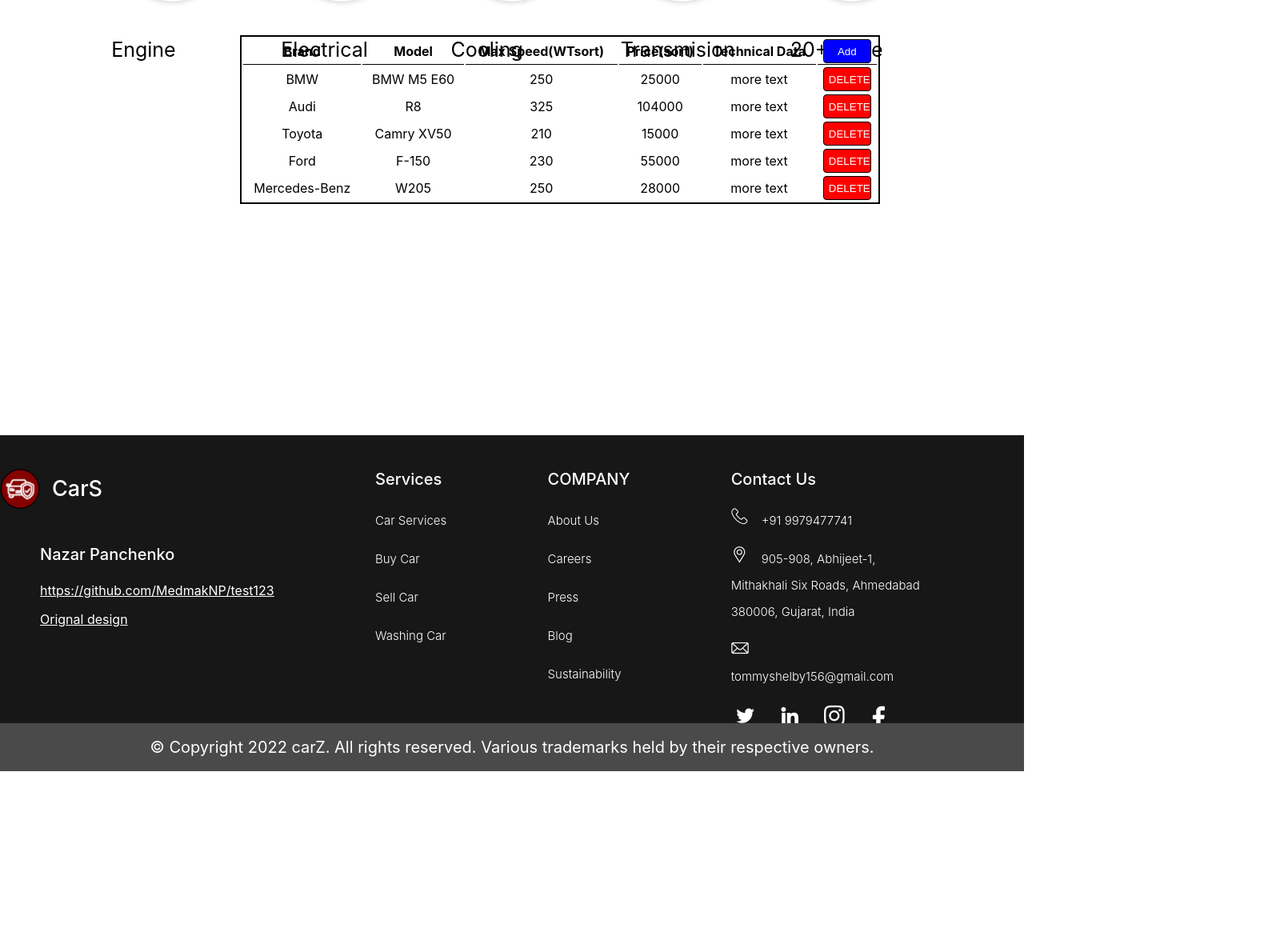
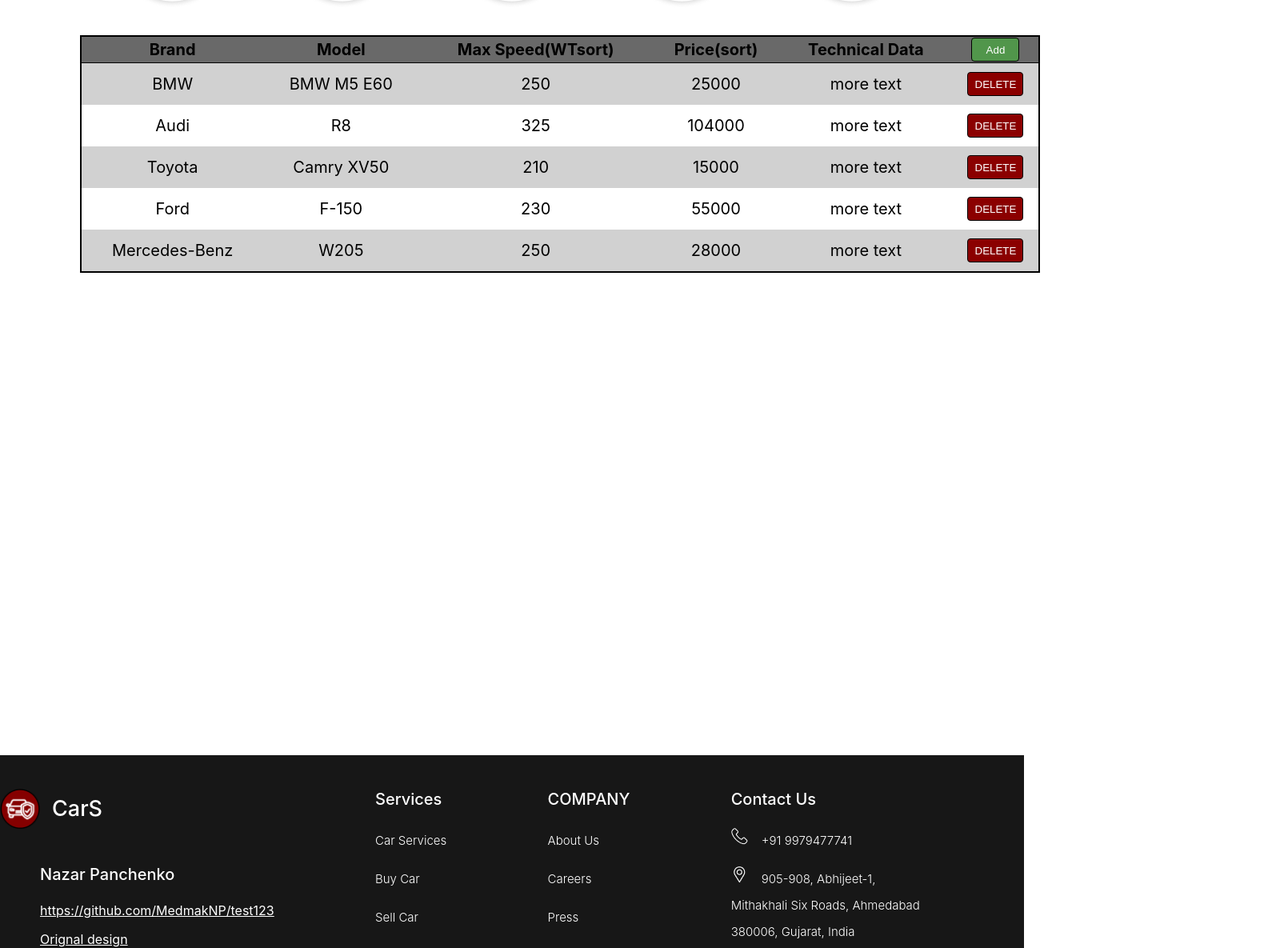
Before and after one commit to MedmakNP/CarS_React_App, a React (Create React App) app: page / in a window 1280 px wide. Shown: the part 4669-5854 px from the top of the page at 80% size, 1580 px wide, since content can reach past the window. Before the commit the page ends 5633 px from the top, so only its background shows below. Built offline with nearby package versions, Linux system fonts and the light colour scheme.

Commit message:
fix setState,bind abd tadleView

```diff
--- a/src/Content/Contacts/Contacts.js
+++ b/src/Content/Contacts/Contacts.js
@@ -1,81 +1,20 @@
 import { Component } from 'react';
-import classes from './Contacts.module.css';
-import logo from '../Images/logo.png';
-import telephone from '../Images/telephone.png';
-import placeholder from '../Images/placeholder.png';
-import mail from '../Images/mail.png';
-import linkedin from '../Images/linkedin.png';
-import instagram from '../Images/instagram.png';
-import facebook from '../Images/facebook.png';
-import twitter from '../Images/twitter.png';
+
+import ContactsView from './ContactsView'
 
 class Contacts extends Component {
   constructor(props) {
     super(props);
     this.state = {
-      ref: 'https://www.figma.com/file/0NIWEwA3N0YrEMvdnfT2Dy/CarDealership?node-id=113%3A977&t=PoZrAlLbrVhbswlm-0',
       title: 'Orignal design',
       text: '905-908, Abhijeet-1, Mithakhali Six Roads, Ahmedabad 380006, Gujarat, India'
     };
   }
 
   render() {
-    const { ref, title, text } = this.state;
+    const { title, text } = this.state;
     return (
-      <div className={classes.contacts}>
-        <div className={classes.container}>
-          <div className={classes.wrapper}>
-            <div className={classes.logoWrap}>
-              <img src={logo} className={classes.logo} alt="logo" />
-              <p className={classes.logoTitle}>CarS</p>
-            </div>
-            <div className={classes.inner}>
-              <p className={classes.title}>Nazar Panchenko</p>
-              <a href="https://github.com/MedmakNP/test123" className={classes.link}>https://github.com/MedmakNP/test123</a>
-              <p />
-              <a href={ref} className={classes.link}>{title}</a>
-            </div>
-          </div>
-          <div className={classes.wrap}>
-            <div className={classes.element}>
-              <p className={classes.title}>Services</p>
-              <p className={classes.text}>Car Services</p>
-              <p className={classes.text}>Buy Car </p>
-              <p className={classes.text}>Sell Car</p>
-              <p className={classes.text}>Washing Car</p>
-            </div>
-            <div className={classes.element}>
-              <p className={classes.title}>COMPANY</p>
-              <p className={classes.text}>About Us</p>
-              <p className={classes.text}>Careers</p>
-              <p className={classes.text}>Press</p>
-              <p className={classes.text}>Blog</p>
-              <p className={classes.text}>Sustainability</p>
-            </div>
-            <div className={classes.element}>
-              <p className={classes.title}>Contact Us</p>
-              <p className={classes.text}>
-                <img src={telephone} className={classes.icon} alt="" />
-                +91 9979477741
-              </p>
-              <p className={classes.text}>
-                <img src={placeholder} className={classes.icon} alt="" />
-                {text}
-              </p>
-              <p className={classes.text}>
-                <img src={mail} className={classes.icon} alt="" />
-                tommyshelby156@gmail.com
-              </p>
-              <div className={classes.imgWrap}>
-                <img src={twitter} className={classes.img} alt="" />
-                <img src={linkedin} className={classes.img} alt="" />
-                <img src={instagram} className={classes.img} alt="" />
-                <img src={facebook} className={classes.img} alt="" />
-              </div>
-            </div>
-          </div>
-        </div>
-      </div>
+      <ContactsView  title = {title} text = {text}/>
     );
   }
 }
--- a/src/Content/Contacts/ContactsView.js
+++ b/src/Content/Contacts/ContactsView.js
@@ -0,0 +1,74 @@
+import { Component } from 'react';
+import classes from './Contacts.module.css';
+import logo from '../Images/logo.png';
+import telephone from '../Images/telephone.png';
+import placeholder from '../Images/placeholder.png';
+import mail from '../Images/mail.png';
+import linkedin from '../Images/linkedin.png';
+import instagram from '../Images/instagram.png';
+import facebook from '../Images/facebook.png';
+import twitter from '../Images/twitter.png';
+
+class ContactsView extends Component {
+    render() {
+      const { title, text } = this.props;
+      return (
+        <div className={classes.contacts}>
+          <div className={classes.container}>
+            <div className={classes.wrapper}>
+              <div className={classes.logoWrap}>
+                <img src={logo} className={classes.logo} alt="logo" />
+                <p className={classes.logoTitle}>CarS</p>
+              </div>
+              <div className={classes.inner}>
+                <p className={classes.title}>Nazar Panchenko</p>
+                <a href="https://github.com/MedmakNP/test123" className={classes.link}>https://github.com/MedmakNP/test123</a>
+                <p />
+                <a href="https://www.figma.com/file/0NIWEwA3N0YrEMvdnfT2Dy/CarDealership?node-id=113%3A977&t=PoZrAlLbrVhbswlm-0"
+                className={classes.link}>{title}</a>
+              </div>
+            </div>
+            <div className={classes.wrap}>
+              <div className={classes.element}>
+                <p className={classes.title}>Services</p>
+                <p className={classes.text}>Car Services</p>
+                <p className={classes.text}>Buy Car </p>
+                <p className={classes.text}>Sell Car</p>
+                <p className={classes.text}>Washing Car</p>
+              </div>
+              <div className={classes.element}>
+                <p className={classes.title}>COMPANY</p>
+                <p className={classes.text}>About Us</p>
+                <p className={classes.text}>Careers</p>
+                <p className={classes.text}>Press</p>
+                <p className={classes.text}>Blog</p>
+                <p className={classes.text}>Sustainability</p>
+              </div>
+              <div className={classes.element}>
+                <p className={classes.title}>Contact Us</p>
+                <p className={classes.text}>
+                  <img src={telephone} className={classes.icon} alt="" />
+                  +91 9979477741
+                </p>
+                <p className={classes.text}>
+                  <img src={placeholder} className={classes.icon} alt="" />
+                  {text}
+                </p>
+                <p className={classes.text}>
+                  <img src={mail} className={classes.icon} alt="" />
+                  tommyshelby156@gmail.com
+                </p>
+                <div className={classes.imgWrap}>
+                  <img src={twitter} className={classes.img} alt="" />
+                  <img src={linkedin} className={classes.img} alt="" />
+                  <img src={instagram} className={classes.img} alt="" />
+                  <img src={facebook} className={classes.img} alt="" />
+                </div>
+              </div>
+            </div>
+          </div>
+        </div>
+      );
+    }
+  }
+  export default ContactsView;
--- a/src/Content/Table/Table.js
+++ b/src/Content/Table/Table.js
@@ -15,13 +15,14 @@
   }
 
   handleSort = () => {
-    const { isAscending, tableDataArr } = this.state;
+    this.setState(({ isAscending, tableDataArr })=>{
       const newTableDataArr = [...tableDataArr].sort((a, b) => (isAscending ? a.price - b.price : b.price - a.price));
-    this.setState({ tableDataArr: newTableDataArr, isAscending: !isAscending });
-  };
+      return{ tableDataArr: newTableDataArr, isAscending: !isAscending }
+    })
+  }
 
-  sortWTsort = () => {
-    const { isAscending, tableDataArr } = this.state;
+  sortWTsort= () =>{
+    this.setState(({ isAscending, tableDataArr }) => {
       const newArr = [...tableDataArr];
       for (let i = 0; i < newArr.length - 1; i++) {
         for (let j = i + 1; j < newArr.length; j++) {
@@ -32,25 +33,26 @@
           }
         }
       }
-    this.setState({ tableDataArr: newArr, isAscending: !isAscending });
+      return{tableDataArr: newArr, isAscending: !isAscending}
+    });
+  }
+  handleDelete = (index) => {
+    this.setState(({tableDataArr}) => {
+       const newDeleteArr = [...tableDataArr];
+       newDeleteArr.splice(index, 1);
+       return { tableDataArr: newDeleteArr };
+    })
   };
 
-  handleDelete = (index) => {
-    const { tableDataArr } = this.state;
-    const newDeleteArr = [...tableDataArr];
-    newDeleteArr.splice(index, 1);
-    this.setState({ tableDataArr: newDeleteArr }, this.updateTable);
-  };
-
-  handleAdd = () => {
-    const { tableDataArr, tableDataArrAdd } = this.state;
+  handleAdd = () =>{
+    this.setState(({ tableDataArr, tableDataArrAdd }) =>{
       const newAddArr = [...tableDataArr];
       const addArr = [...tableDataArrAdd];
       newAddArr.unshift(addArr[0]);
-    this.setState({ tableDataArr: newAddArr }, this.updateTable);
-  };
-
-  handleData = (e) => {
+      return{ tableDataArr: newAddArr}
+    })
+  }
+  /*handleData = (e) => {
     const { value, name } = e.target;
     const { update } = this.state;
     this.setState({
@@ -67,7 +69,7 @@
     let updateArr = [...tableDataArr];
     updateArr = updateArr.map((item, i) => (i === index ? { ...item, technicalData: update.technicalData } : item));
     this.setState({ tableDataArr: updateArr });
-  };
+  };*/
 
   render() {
     const { tableDataArr } = this.state;
--- a/src/Content/Table/Table.module.css
+++ b/src/Content/Table/Table.module.css
@@ -6,8 +6,8 @@
 }
 .Table{
     width: 100%;
-    height: 500px;
-    padding-left:300px ;
+    height: 900px;
+    padding-left: 100px;
     display: flex;
     justify-content: center;
     align-items: center;
@@ -16,21 +16,25 @@
 
 table {
     border: 2px solid black;
-    width: 800px;
-    height: 200px;
+    width: 1200px;
+    border-collapse:collapse
   }
 
   th {
+    background-color:dimgray;
     border-bottom: 1px solid black;
+    font-size: 20px;
+
   }
-
   td {
+    height: 50px;
+    font-size: 20px;
     text-align: center;
   }
   .btn {
     height: 30px;
-    width: 60px;
-    background-color: red;
+    width: 70px;
+    background-color: darkred;
     border: 1px solid black;
     border-radius: 4px;
     color: white;
@@ -38,8 +42,11 @@
   .btnAdd{
     height: 30px;
     width: 60px;
-    background-color: blue;
+    background-color: rgb(81, 150, 75);
     border: 1px solid black;
     border-radius: 4px;
     color: white;
   }
+  .even{
+    background-color:rgb(209, 209, 209);
+  }
--- a/src/Content/Table/TableView.js
+++ b/src/Content/Table/TableView.js
@@ -23,7 +23,7 @@
             </thead>
             <tbody>
               {tableDataArr.map((val, index) => (
-                <tr key={index} index={index}>
+                <tr  key={index} className={index % 2 === 0 ? classes.even : classes.odd} >
                   <td>{val.fullname.brand}</td>
                   <td>{val.fullname.model}</td>
                   <td>{val.maxspeed}</td>
--- a/src/Content/Tabs/Tabs.js
+++ b/src/Content/Tabs/Tabs.js
@@ -10,10 +10,9 @@
     this.state = {
       toggleState: 1,
     };
-    this.setToggleState = this.setToggleState.bind(this);
   }
 
-  setToggleState(id) {
+  setToggleState = (id) => {
     this.setState({ toggleState: id });
   }
 
```
Also changed, not shown: src/Content/Images/icon111.png (added). Lines whose indentation alone changed are shown as unchanged.
